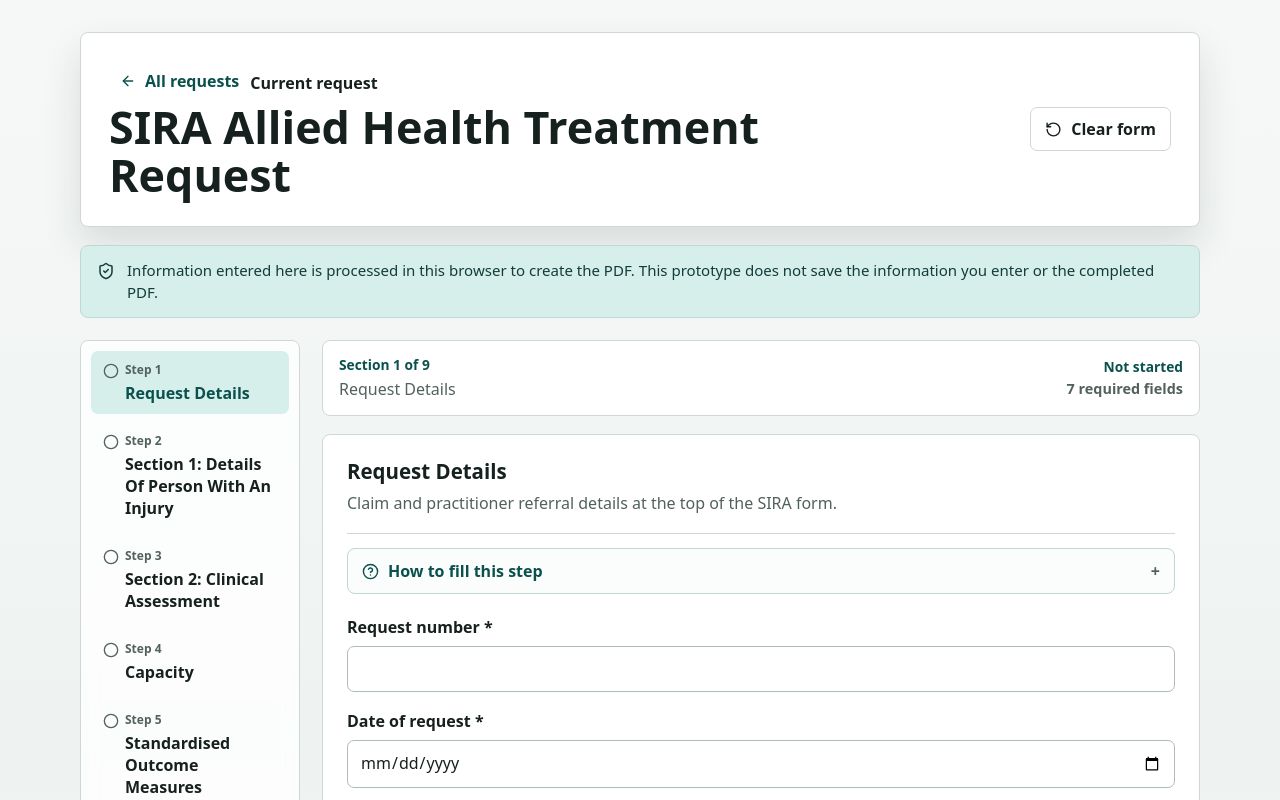
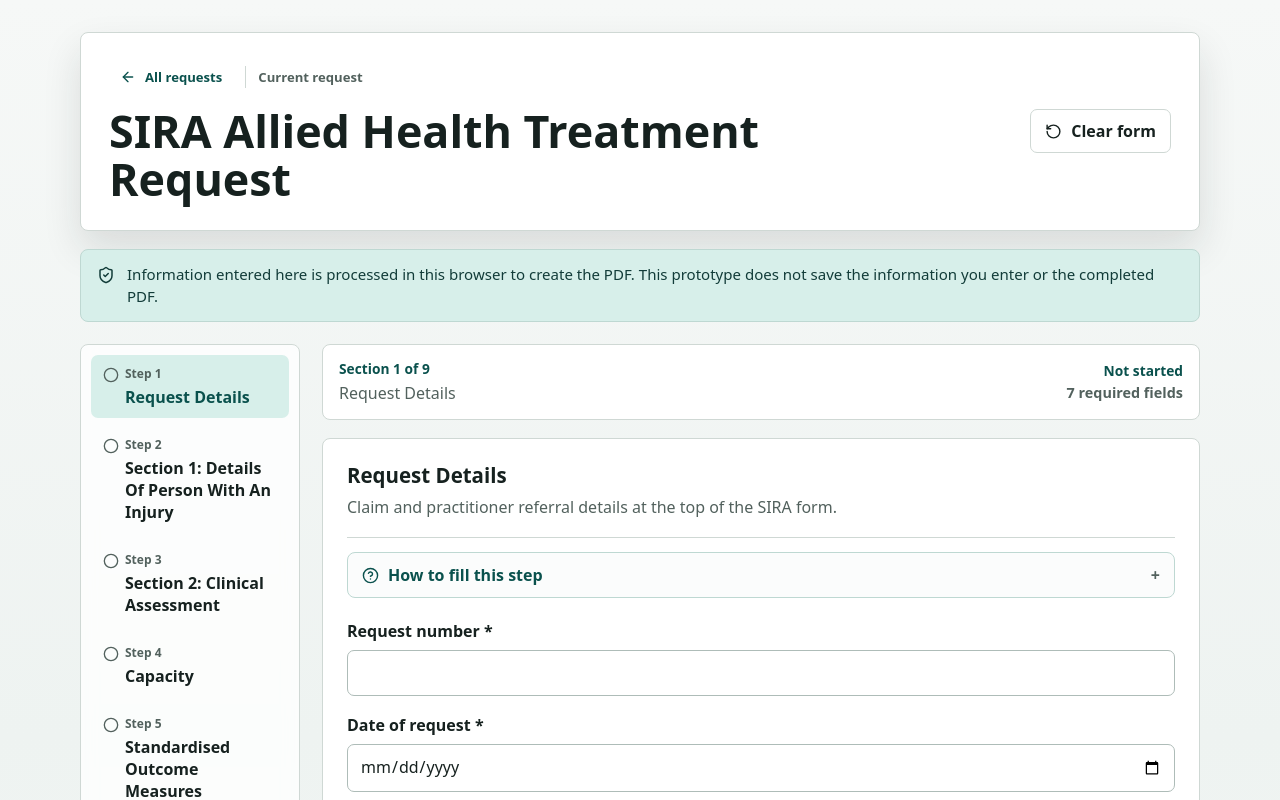
Before and after one commit to hj90/AHTR, a React (Vite) app: page / in a window 1280 px wide. Both pictures are taken after a click on the button "Start form". Shown: the top 800 px of the page. Built offline with nearby package versions, Linux system fonts and the light colour scheme.

Commit message:
Add form header back navigation

```diff
--- a/src/styles.css
+++ b/src/styles.css
@@ -692,6 +692,40 @@
   text-decoration: none;
 }
 
+.form-header-copy {
+  display: grid;
+  gap: 12px;
+}
+
+.form-request-navigation {
+  display: flex;
+  align-items: center;
+  gap: 12px;
+  color: var(--ink-muted);
+  font-size: 0.82rem;
+}
+
+.form-back-home {
+  flex: 0 0 auto;
+  min-height: 32px;
+  padding: 4px 0;
+  font-size: 0.82rem;
+  font-weight: 750;
+}
+
+.form-header-divider {
+  width: 1px;
+  height: 22px;
+  background: var(--line);
+}
+
+.form-header-claim {
+  color: var(--accent-strong);
+  font-family: ui-monospace, SFMono-Regular, Menlo, monospace;
+  font-size: 0.78rem;
+  font-weight: 750;
+}
+
 .primary-action {
   border: 1px solid var(--accent-strong);
   background: var(--accent);
```
